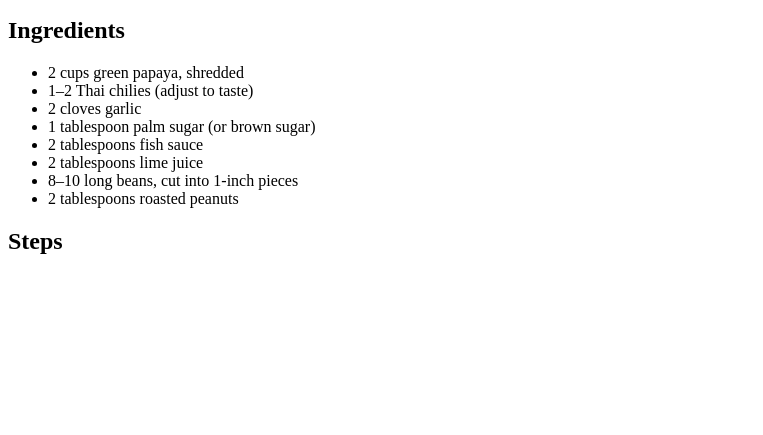
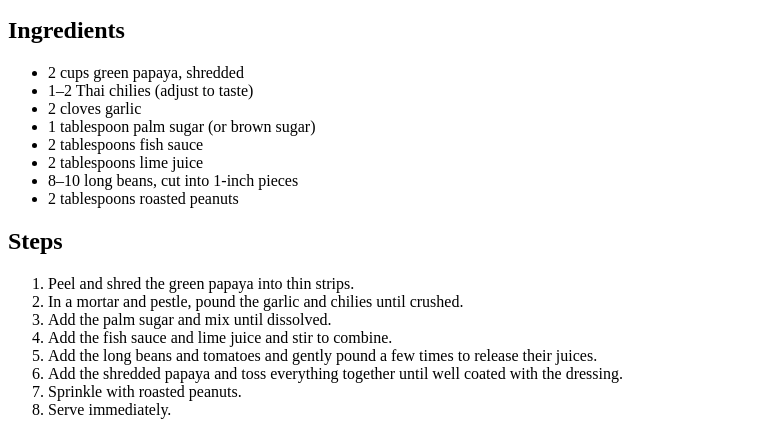
Before and after one commit to postscrippt/odin-recipes, a plain HTML site: page recipes/somtam.html in a window 1280 px wide. Shown: the part 439-874 px from the top of the page, without its empty margins (0-763 px from the left). Before the commit the page ends 800 px from the top, so only its background shows below. Drawn offline with Linux system fonts and the light colour scheme.

Commit message:
Added the steps to the somtam recipe page

```diff
--- a/recipes/somtam.html
+++ b/recipes/somtam.html
@@ -28,6 +28,16 @@
         <li>2 tablespoons roasted peanuts</li>
     </ul>
     <h2>Steps</h2>
+    <ol>
+        <li>Peel and shred the green papaya into thin strips.</li>
+        <li>In a mortar and pestle, pound the garlic and chilies until crushed.</li>
+        <li>Add the palm sugar and mix until dissolved.</li>
+        <li>Add the fish sauce and lime juice and stir to combine.</li>
+        <li>Add the long beans and tomatoes and gently pound a few times to release their juices.</li>
+        <li>Add the shredded papaya and toss everything together until well coated with the dressing.</li>
+        <li>Sprinkle with roasted peanuts.</li>
+        <li>Serve immediately.</li>
+    </ol>
 </body>
 
 </html>
```
